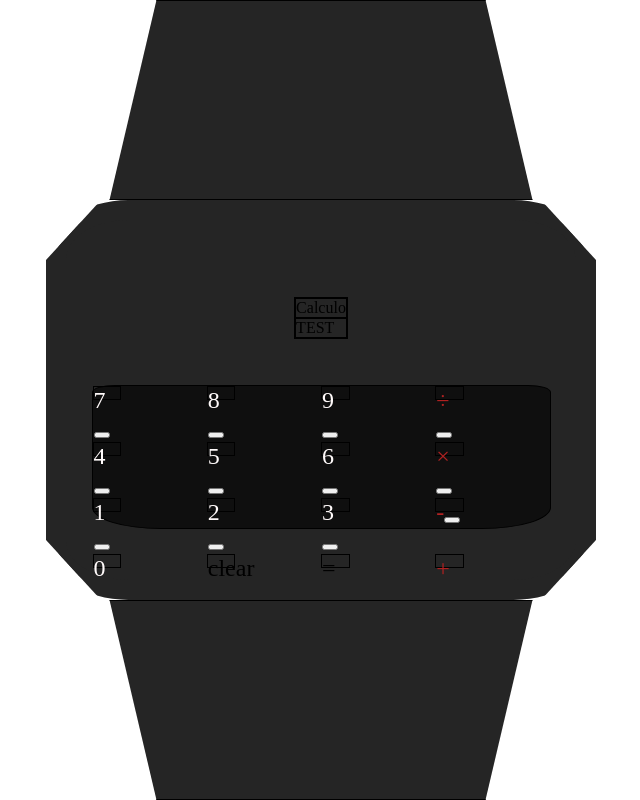
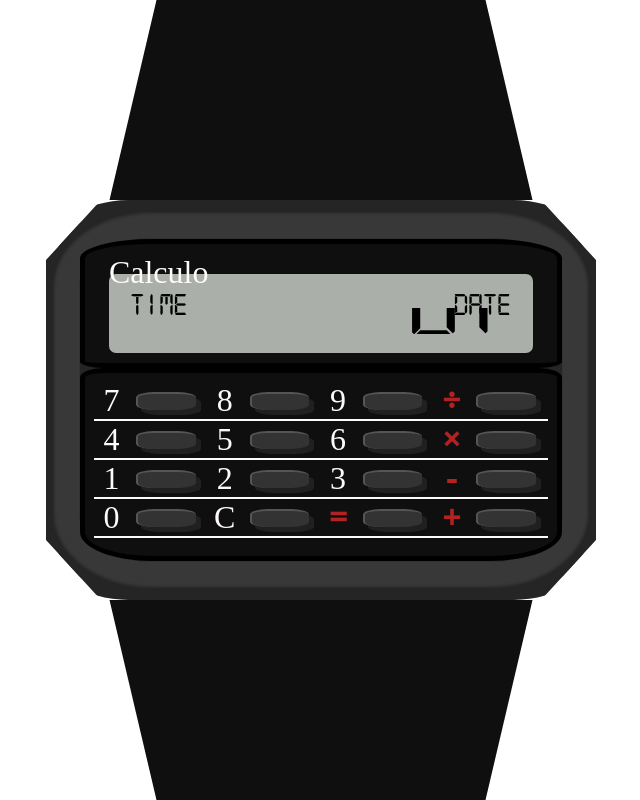
Before and after one commit to thatblockhead/odin-projects, a plain HTML site: page calculator/index.html in a window 1280 px wide. Shown: the whole page, without its empty margins (319-959 px from the left). Drawn offline with Linux system fonts and the light colour scheme.

Commit message:
Styling complete

```diff
--- a/calculator/index.html
+++ b/calculator/index.html
@@ -10,28 +10,86 @@
 <body>
     <div class="top-band">hi</div>
     <div class="container">
+        <div class="watch-face">
         <div class="top">
             <div class="brand">Calculo</div>
-            <div id="display">TEST</div>
+            <div class="display">
+                <div id="LCD-top">
+                    <div id="time">Time</div>
+                    <div id="date">Date</div>
+                </div>
+                <div id="LCD-bottom">
+                    <input id="calc" type="text" value="Hi" readonly>
+                </div>
+            </div>
         </div>
         <div class="bottom">
-            <div id="7" class="grid-item number">7 <button class="button"></button></div>
-            <div id="8" class="grid-item number">8<button class="button"></button></div>
-            <div id="9" class="grid-item number">9<button class="button"></button></div>
-            <div id="/" class="grid-item operator">÷<button class="button"></button></div>
-            <div id="4" class="grid-item number">4<button class="button"></button></div>
-            <div id="5" class="grid-item number">5<button class="button"></button></div>
-            <div id="6" class="grid-item number">6<button class="button"></button></div>
-            <div id="*" class="grid-item operator">×<button class="button"></button></div>
-            <div id="1" class="grid-item number">1<button class="button"></button></div>
-            <div id="2" class="grid-item number">2<button class="button"></button></div>
-            <div id="3" class="grid-item number">3<button class="button"></button></div>
-            <div id="-" class="grid-item operator">-<button class="button"></button></div>
-            <div id="0" class="grid-item number">0<button class="button"></button></div>
-            <div id="clear" class="grid-item">clear<button class="button"></button></div>
-            <div id="=" class="grid-item">=<button class="button"></button></div>
-            <div id="+" class="grid-item operator">+<button class="button"></button></div>
+            <div class="grid-item">
+                <div id="7" class="number">7</div>
+                <div class="button-div"><button class="button"></button></div>
+            </div>
+            <div class="grid-item">
+                <div id="8" class="number">8</div>
+                <div class="button-div"><button class="button"></button></div>
+            </div>
+            <div class="grid-item">
+                <div id="9" class="number">9</div>
+                <div class="button-div"><button class="button"></button></div>
+            </div>
+            <div class="grid-item">
+                <div id="/" class="operator">÷</div>
+                <div class="button-div"><button class="button"></button></div>
+            </div>
+            <div class="grid-item">
+                <div id="4" class="number">4</div>
+                <div class="button-div"><button class="button"></button></div>
+            </div>
+            <div class="grid-item">
+                <div id="5" class="number">5</div>
+                <div class="button-div"><button class="button"></button></div>
+            </div>
+            <div class="grid-item">
+                <div id="6" class="number">6</div>
+                <div class="button-div"><button class="button"></button></div>
+            </div>
+            <div class="grid-item">
+                <div id="*" class="operator">×</div>
+                <div class="button-div"><button class="button"></button></div>
+            </div>
+            <div class="grid-item">
+                <div id="1" class="number">1</div>
+                <div class="button-div"><button class="button"></button></div>
+            </div>
+            <div class="grid-item">
+                <div id="2" class="number">2</div>
+                <div class="button-div"><button class="button"></button></div>
+            </div>
+            <div class="grid-item">
+                <div id="3" class="number">3</div>
+                <div class="button-div"><button class="button"></button></div>
+            </div>
+            <div class="grid-item">
+                <div id="-" class="operator">-</div>
+                <div class="button-div"><button class="button"></button></div>
+            </div>
+            <div class="grid-item">
+                <div id="0" class="number">0</div>
+                <div class="button-div"><button class="button"></button></div>
+            </div>
+            <div class="grid-item">
+                <div id="clear" class="number">C</div>
+                <div class="button-div"><button class="button"></button></div>
+            </div>
+            <div class="grid-item">
+                <div id="=" class="operator">=</div>
+                <div class="button-div"><button class="button"></button></div>
+            </div>
+            <div class="grid-item">
+                <div id="+" class="operator">+</div>
+                <div class="button-div"><button class="button"></button></div>
+            </div>
         </div>
+    </div>
     </div>
     <div class="bottom-band"></div>
 </body>
--- a/calculator/styles.css
+++ b/calculator/styles.css
@@ -14,17 +14,44 @@ body {
 }
 
 div {
-    border: 1px solid black;
+    /* border: 1px solid hotpink; */
+}
+
+@media screen and (min-width: 601px) {
+    .brand {
+      font-size: 2em;
+    }
+
+    #LCD-top {
+        font-size: 2em;
+    }
+
+    #calc {
+        font-size: 7em;
+    }
+
+    .number, .operator {
+        font-size: 2em;
+    }
+  }
+
+@media screen and (max-width: 600px) {
+    #calc {
+    font-size: 4em;
+}
+}
+
+
+.top-band, .bottom-band {
+    background-color: #0f0f0f;
+    width: 70%;
+    max-width: 470px;
+    min-width: 260px;
+    height: 25%;
 }
 
 .top-band {
     clip-path: polygon(15% 0%, 85% 0%, 95% 100%, 5% 100%);
-    background-color: #252525;
-    width: 70%;
-    max-width: 470px;
-    min-width: 260px;
-    margin-top: 0;
-    height: 25%;
 }
 
 .container {
@@ -39,44 +66,131 @@ div {
     border-radius: 15%;
     display: flex;
     flex-direction: column;
-    justify-content: space-between;
+    justify-content: center;
     align-items: center;
 }
 
+.watch-face {
+    height: 90%;
+    width: 95%;
+    padding: 0;
+    border: 1px solid #333333;
+    border-radius: 15%;
+    box-shadow: 0px 0px 3px 25px #383838;
+}
+
 .top {
-    margin-top: 15%;
+    height: 40%;
+    padding: 2% 5%;
+    background-color: #0f0f0f;
+    border: 5px solid black;
+    border-radius: 15% 15% 5% 5%;
+}
+
+.brand {
+    height: 20%;
+    color: snow;
+}
+
+@font-face {
+    font-family: 'digital-7-mono';
+    src: url('./digital-7.mono.ttf');
+}
+
+.display {
+    height: 80%;
+    line-height: 80%;
+    background-color: rgb(170, 175, 170);
+    border-radius: 7px;
+    padding: 5%;
+    display: flex;
+    flex-direction: column;
+    justify-content: space-between;
+    font-family: 'digital-7-mono';
+}
+
+#LCD-top {
+    display: flex;
+    justify-content: space-between;
+    /* font-size: x-large; */
+}
+
+#LCD-bottom {
+    display: flex;
+    justify-content: end;
+    height: 70%;
+}
+
+#calc {
+    text-align: right;
+    width: 100%;
+    border: none;
+    background-color: transparent;
+    font-family: 'digital-7-mono';
+    /* font-size: 6em; */
 }
 
 .bottom {
-    width: 90%;
-    height: 40%;
+    padding: 2% 2% 5% 2%;
+    height: 60%;
     display: grid;
     grid-template-columns: repeat(4, 1fr);
     grid-template-rows: repeat(4, 1fr);
-    margin-bottom: 10%;
-    background-color: rgb(15, 15, 15);
+    background-color: #0f0f0f;
+    border: 5px solid #000000;
     border-radius: 5% 5% 15% 15%;
 }
 
 .bottom-band {
     clip-path: polygon(5% 0%, 95% 0%, 85% 100%, 15% 100%);
-    background-color: #252525;
-    width: 70%;
-    max-width: 470px;
-    min-width: 260px;
-    height: 25%;
 }
 
 .grid-item {
-    width: 25%;
-    height: 25%;
-    font-size: x-large;
+    display: flex;
+    color: snow;
+    border-bottom: 2px solid snow;
 }
 
-.number {
-    color: snow;
+.number, .operator {
+    display: flex;
+    align-items: center;
+    justify-content: center;
+    width: 30%;
+    height: 100%;
+}
+
+.button-div {
+    display: flex;
+    align-items: center;
+    width: 70%;
+}
+
+.button {
+    margin-left: 10%;
+    width: 75%;
+    height: 50%;
+    border-top: 2px solid #555555;
+    border-left: 2px solid #555555;
+    border-bottom: 0;
+    border-right: 0;
+    box-shadow: 5px 5px #202020;
+    border-radius: 30%;
+    background-color: #333333;
+}
+
+.button:hover {
+    cursor: pointer;
+}
+
+.button:active {
+    box-shadow: 2px 2px #202020;
+    transition: all 0.1s;
+    transform: translateY(4px);
+    transform: translateX(4px);
 }
 
 .operator {
     color: firebrick;
+    font-size: xx-large;
+    font-weight: 1000;
 }
```
Also changed, not shown: calculator/digital-7.mono.ttf (added).
